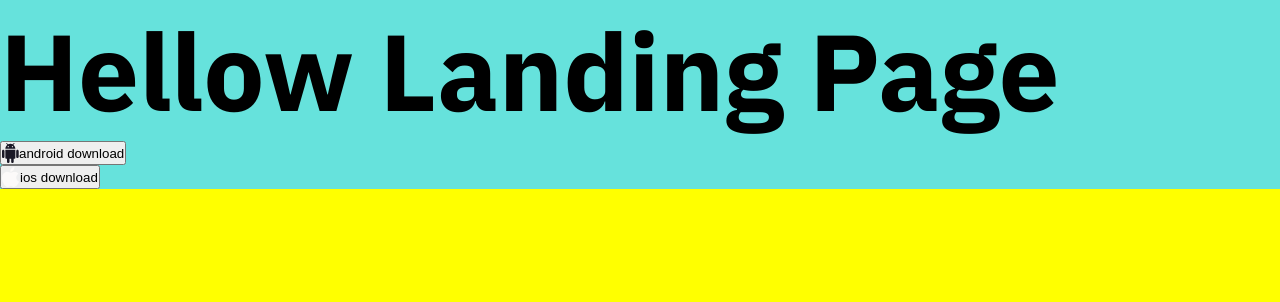
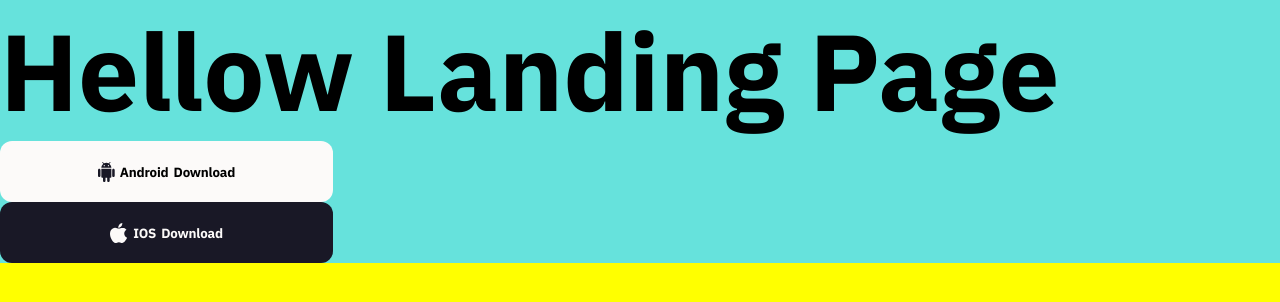
Before and after one commit to brunomoleta/equalizer-landing-page, a React (Create React App) app: page / in a window 1280 px wide. Shown: the top 302 px of the page. Built offline with nearby package versions, Linux system fonts and the light colour scheme.

Commit message:
update and try to deloy

```diff
--- a/src/components/Buttons/DownloadBtn.tsx
+++ b/src/components/Buttons/DownloadBtn.tsx
@@ -3,7 +3,7 @@ import { StyledDownloadBtn } from "./styles";
 
 interface DownloadBtnProps {
   onClick: () => void;
-  label: "android" | "ios";
+  label: "Android" | "IOS";
   // label: string;
 }
 
@@ -11,8 +11,8 @@ export default class DownloadBtn extends Component<DownloadBtnProps> {
   render(): ReactNode {
     const { label, onClick } = this.props;
     return (
-      <StyledDownloadBtn onClick={onClick}>
-        {label === "android" ? (
+      <StyledDownloadBtn onClick={onClick} label={label}>
+        {label === "Android" ? (
           <svg width="17" height="20" xmlns="http://www.w3.org/2000/svg">
             <path
               d="M13.362 6.638v8.35c0 .502-.334.836-.836.836h-.836v2.924c0 .669-.583 1.252-1.251 1.252-.67 0-1.252-.583-1.252-1.252v-2.924H7.515v2.924c0 .669-.583 1.252-1.252 1.252s-1.252-.583-1.252-1.252v-2.924h-.836c-.501 0-.836-.334-.836-.835v-8.35h10.023Zm2.088 0c.669 0 1.252.586 1.252 1.251v5.848c0 .668-.583 1.252-1.252 1.252s-1.252-.584-1.252-1.252V7.889c0-.665.583-1.25 1.252-1.25Zm-14.198 0c.669 0 1.252.586 1.252 1.251v5.848c0 .668-.583 1.252-1.252 1.252S0 14.405 0 13.737V7.889c0-.665.583-1.25 1.252-1.25ZM11.776.126a.4.4 0 0 1 .583 0 .401.401 0 0 1 0 .583l-1.085 1.084c.35.234.667.52.942.846.66.782 1.081 1.8 1.139 2.902l.002.034c.003.075.005.15.005.227H3.34c0-.076.002-.152.006-.227l.002-.034a4.908 4.908 0 0 1 1.138-2.902 4.52 4.52 0 0 1 .942-.846L4.343.71a.4.4 0 0 1 0-.583.4.4 0 0 1 .583 0l1.12 1.118.053.051c.664-.333 1.41-.499 2.24-.5h.024c.83.001 1.575.167 2.24.5l.052-.051ZM6.262 3.09a.626.626 0 1 0 0 1.252.626.626 0 0 0 0-1.252Zm4.178 0a.626.626 0 1 0 0 1.252.626.626 0 0 0 0-1.252Z"
@@ -27,7 +27,7 @@ export default class DownloadBtn extends Component<DownloadBtnProps> {
             />
           </svg>
         )}
-        {label} download
+        <div>{label}</div><span>download</span>
       </StyledDownloadBtn>
     );
   }
--- a/src/components/Buttons/TestBtn.tsx
+++ b/src/components/Buttons/TestBtn.tsx
@@ -13,7 +13,7 @@ export default class TestBtn extends Component<TesetBtnProps> {
   render(): ReactNode {
     const { label, color, ...rest } = this.props;
     return (
-      <StyledTestBtn color={color} {...rest}>
+      <StyledTestBtn color={color} {...rest} >
         {label}
       </StyledTestBtn>
     );
--- a/src/components/Buttons/styles.ts
+++ b/src/components/Buttons/styles.ts
@@ -2,6 +2,7 @@ import styled from "styled-components";
 // import { BtnProps } from './TestBtn';
 
 export interface BtnProps {
+  label?: string;
   color?: string;
   size?: string;
   width?: string;
@@ -9,17 +10,32 @@ export interface BtnProps {
 
 export const StyledTestBtn = styled.button<BtnProps>`
   background-color: ${(props) => props.color};
-  // width:200px;
   width${(props) => props.width};
   height: 200px;
   font-size: ${(props) => props.size};
 `;
 
-export const StyledDownloadBtn = styled.button`
-  //
+export const StyledDownloadBtn = styled.button<BtnProps>`
+  border-radius: 12px;
+  background-color: ${(props) => props.label === "Android" ? "#FCFAF9" : "#191826"};
+  color: ${(props) => (props.label === "Android" ? "black" : "#FCFAF9")};
+  border: none;
+  width: 333px;
+  height: 61px;
   display: flex;
-  // align-items: center;
-  // align-items:baseline;
-  align-items:center;
+  align-items: center;
   justify-content: center;
+  font-family: "IBM Plex Sans";
+  font-style: normal;
+  font-weight: 700;
+  text-align: center;
+  letter-spacing: -0.18px;
+
+  :nth-child(2) {
+    margin-left: 5px;
+  }
+  :nth-child(3) {
+    margin-left: 5px;
+    text-transform: capitalize;
+  }
 `;
--- a/src/pages/LandingPage.tsx
+++ b/src/pages/LandingPage.tsx
@@ -2,10 +2,12 @@ import { Component } from "react";
 import { theme, font } from "../utilities";
 import { StyledLandingPage } from "./styles";
 import DownloadBtn from "../components/Buttons/DownloadBtn";
+import TestBtn from "../components/Buttons/TestBtn";
 
 export default class LandingPage extends Component {
   onClick = () => {
     console.log('Your cliked button');
+    alert('You cliked Download button');
   }
 
   render() {
@@ -13,8 +15,9 @@ export default class LandingPage extends Component {
       <div>
         <StyledLandingPage theme={theme} $font={font}>
           <h1>Hellow Landing Page</h1>
-          <DownloadBtn onClick={this.onClick} label="android" />
-          <DownloadBtn onClick={this.onClick} label="ios" />
+          {/* <TestBtn onClick={this.onClick} label='test'/> */}
+          <DownloadBtn onClick={this.onClick} label="Android" />
+          <DownloadBtn onClick={this.onClick} label="IOS" />
         </StyledLandingPage>
       </div>
     );
```
